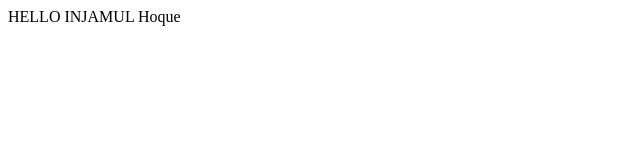
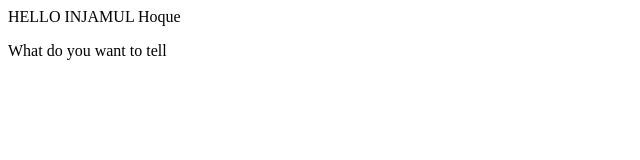
Before and after one commit to Injamul2k24/localrepoe, a plain HTML site: page index.html in a window 1280 px wide. Shown: the whole page, without its empty margins (0-640 px from the left). Drawn offline with Linux system fonts and the light colour scheme.

Commit message:
Add new feature

```diff
--- a/index.html
+++ b/index.html
@@ -1 +1,2 @@
 <p> HELLO INJAMUL Hoque</p>
+<p>What do you want to tell</p>
```
